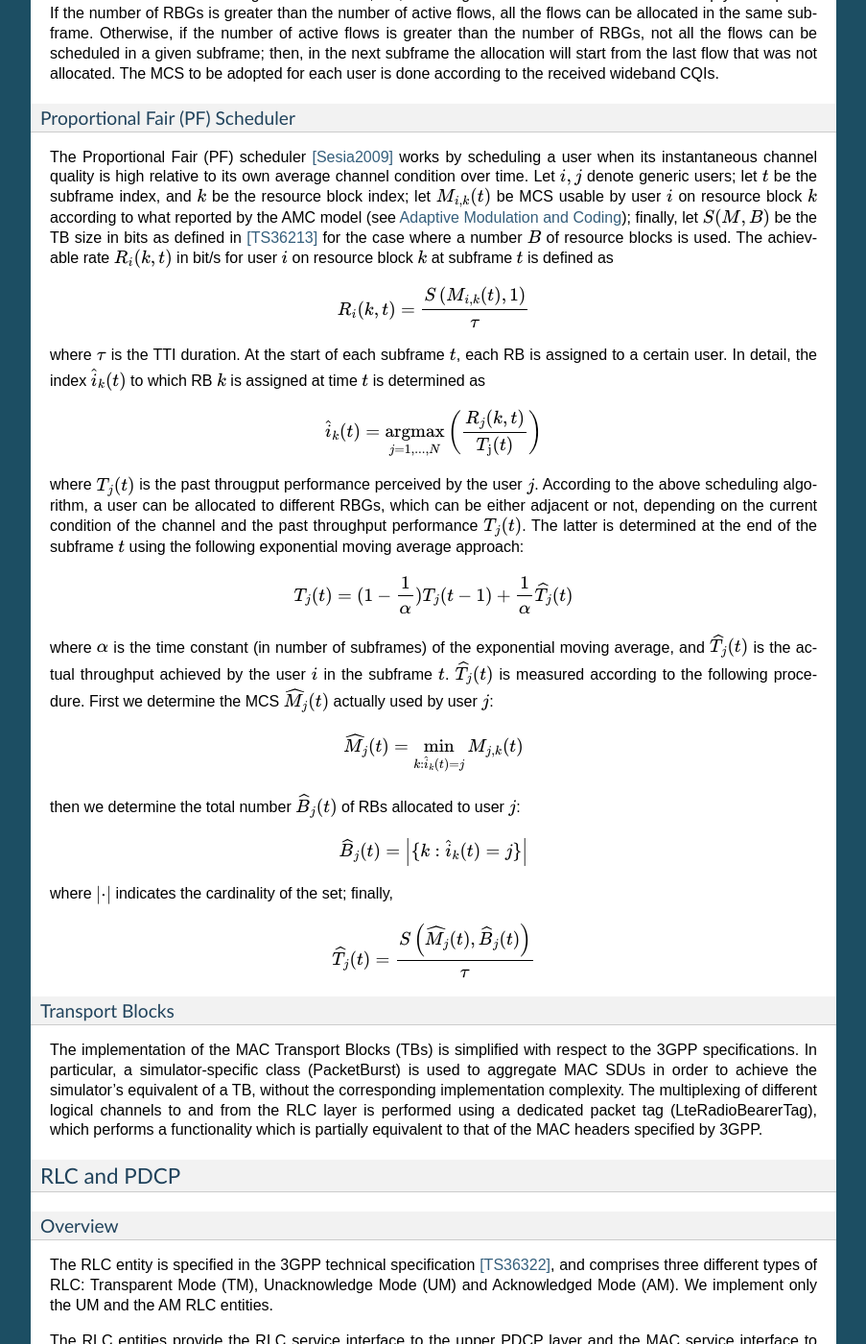
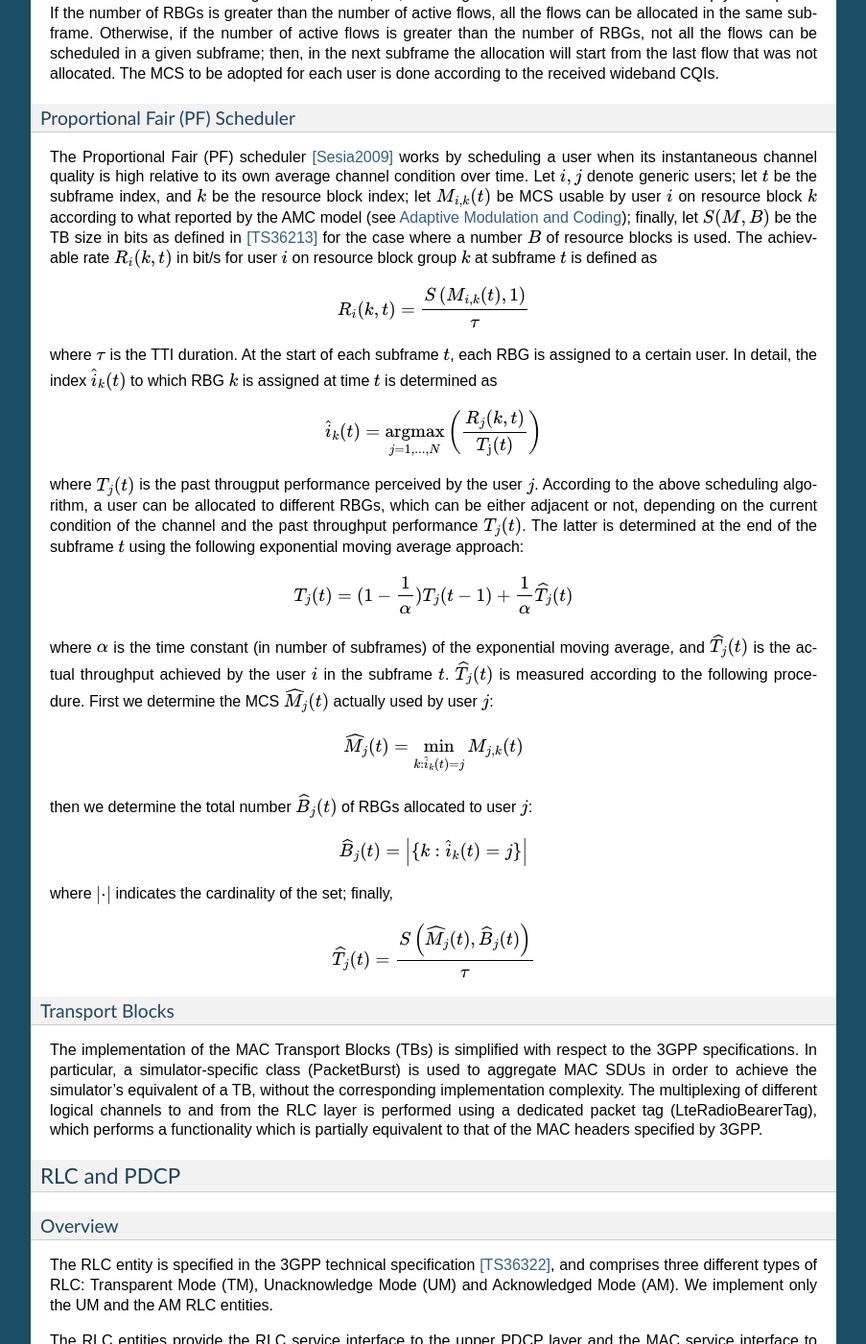
Before and after one commit to tudo-cni/ns3-lena-nb, a Sphinx documentation site: the page built from doc/source/lte-design.rst, in a window 1280 px wide and 1400 px high, scrolled down 10669 px. Shown: the whole window at 96% size, without its empty margins (198-1101 px from the left). Built offline with Sphinx 7.4.7, drawn with Linux system fonts in a browser that asks for light colours; formulas are drawn with MathJax 3.

Commit message:
Update Design Doc of PF scheduler with RBG instead of RB

```diff
--- a/doc/source/lte-design.rst
+++ b/doc/source/lte-design.rst
@@ -596,15 +596,15 @@ usable by user :math:`i` on resource block :math:`k` according to what reported
 model (see `Adaptive Modulation and Coding`_); finally, let :math:`S(M, B)` be the TB
 size in bits as defined in [TS36213]_ for the case where a number :math:`B` of
 resource blocks is used. The achievable rate :math:`R_{i}(k,t)` in bit/s for user :math:`i`
-on resource block :math:`k` at subframe :math:`t` is defined as
+on resource block group :math:`k` at subframe :math:`t` is defined as
 
 .. math::
 
    R_{i}(k,t) =  \frac{S\left( M_{i,k}(t), 1\right)}{\tau}
 
 where :math:`\tau` is the TTI duration.
-At the start of each subframe :math:`t`, each RB is assigned to a certain user.
-In detail, the index :math:`\widehat{i}_{k}(t)` to which RB :math:`k` is assigned at time
+At the start of each subframe :math:`t`, each RBG is assigned to a certain user.
+In detail, the index :math:`\widehat{i}_{k}(t)` to which RBG :math:`k` is assigned at time
 :math:`t` is determined as
 
 .. math::
@@ -637,7 +637,7 @@ determine the MCS :math:`\widehat{M}_j(t)` actually used by user
 
    \widehat{M}_j(t) = \min_{k: \widehat{i}_{k}(t) = j}{M_{j,k}(t)}
 
-then we determine the total number :math:`\widehat{B}_j(t)` of RBs allocated to user
+then we determine the total number :math:`\widehat{B}_j(t)` of RBGs allocated to user
 :math:`j`:
 
 .. math::
```
